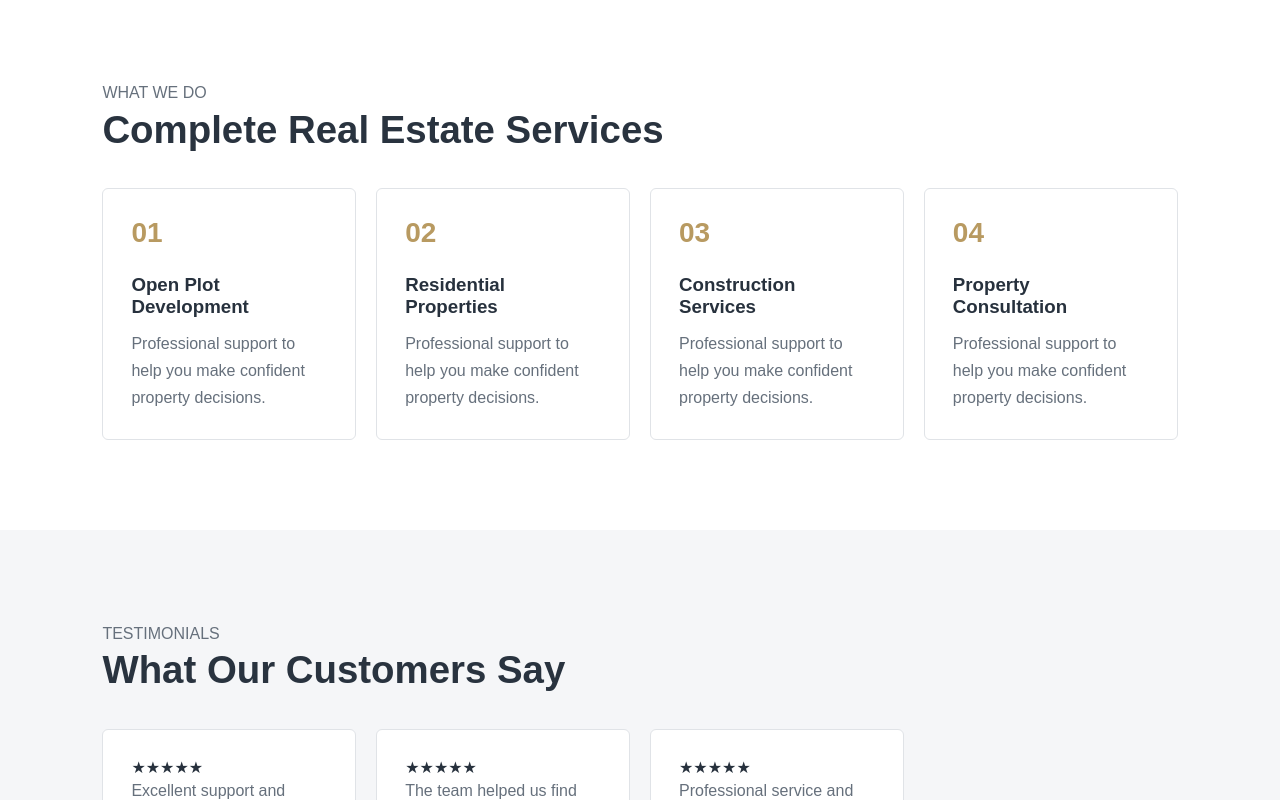
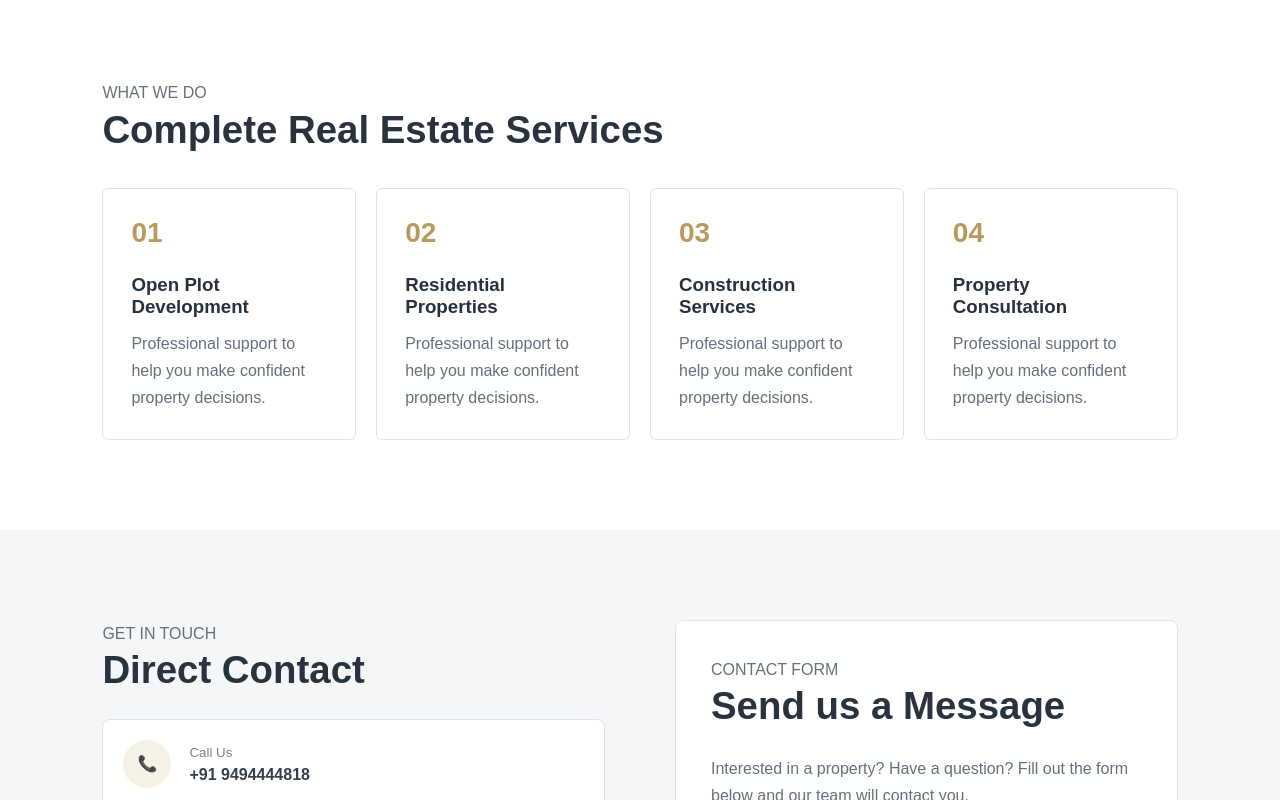
Before and after one commit to pnaveeen-yadav/sree-krishna-housing-projects, a Next.js app in the folder sree-krishna-housing-projects-github/: page / in a window 1280 px wide. Shown: the part 2000-2800 px from the top of the page. Built offline with nearby package versions, Linux system fonts and the light colour scheme.

Commit message:
reverted

```diff
--- a/sree-krishna-housing-projects-github/app/page.tsx
+++ b/sree-krishna-housing-projects-github/app/page.tsx
@@ -38,7 +38,6 @@ export default function Home() {
           <a href="/">Home</a>
           <a href="/properties">Properties</a>
           <a href="#services">Services</a>
-          <a href="#testimonials">Testimonials</a>
           <a href="#contact">Contact</a>
         </nav>
 
@@ -191,60 +190,6 @@ export default function Home() {
               </p>
             </div>
           ))}
-        </div>
-      </section>
-
-      {/* ================= TESTIMONIALS ================= */}
-
-      <section
-        id="testimonials"
-        className="section muted"
-      >
-        <p className="eyebrow dark">
-          TESTIMONIALS
-        </p>
-
-        <h2>What Our Customers Say</h2>
-
-        <div className="services">
-          <div className="service testimonialCard">
-            <div className="stars">
-              ★★★★★
-            </div>
-
-            <p>
-              Excellent support and transparent guidance
-              throughout the property selection process.
-            </p>
-
-            <b>— Happy Customer</b>
-          </div>
-
-          <div className="service testimonialCard">
-            <div className="stars">
-              ★★★★★
-            </div>
-
-            <p>
-              The team helped us find the right property
-              and explained everything clearly.
-            </p>
-
-            <b>— Property Buyer</b>
-          </div>
-
-          <div className="service testimonialCard">
-            <div className="stars">
-              ★★★★★
-            </div>
-
-            <p>
-              Professional service and great support
-              from beginning to end.
-            </p>
-
-            <b>— Investor</b>
-          </div>
         </div>
       </section>
 
@@ -436,7 +381,6 @@ export default function Home() {
 
       <footer>
         <div className="brand">
-
           <img
             src="/logo.webp"
             alt="Sree Krishna Housing Projects"
```
